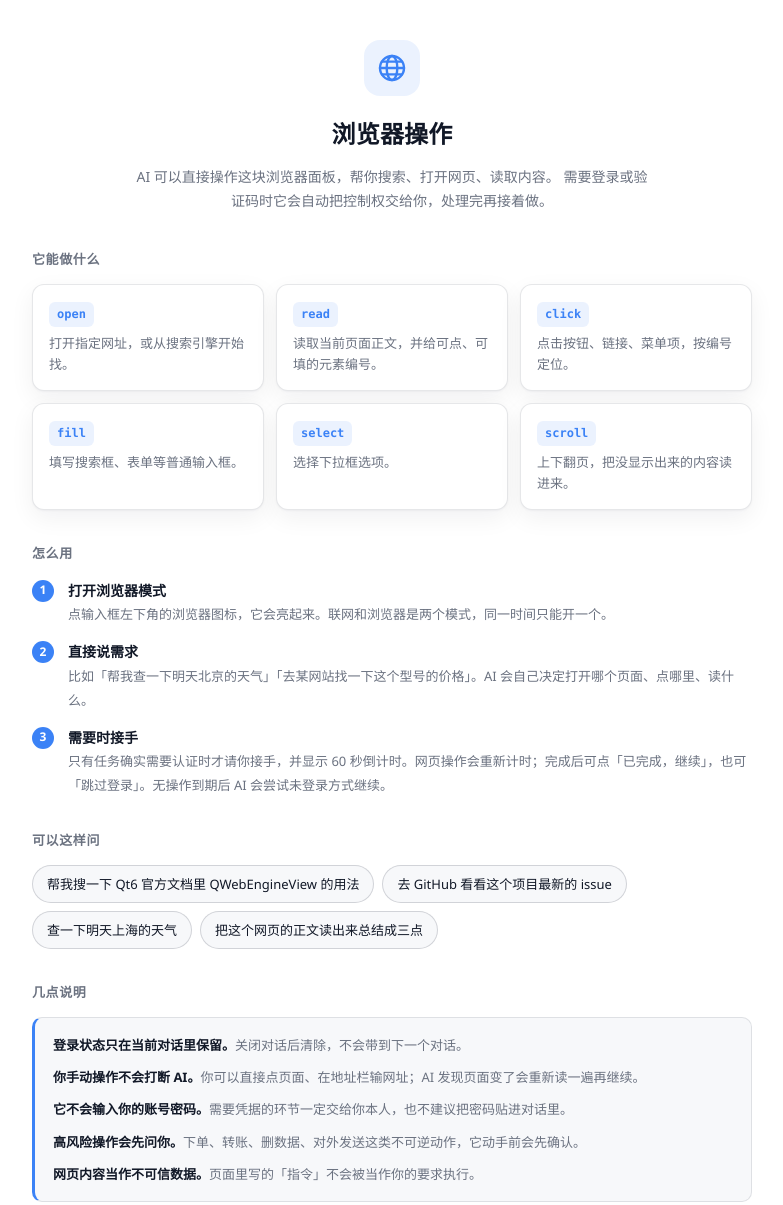
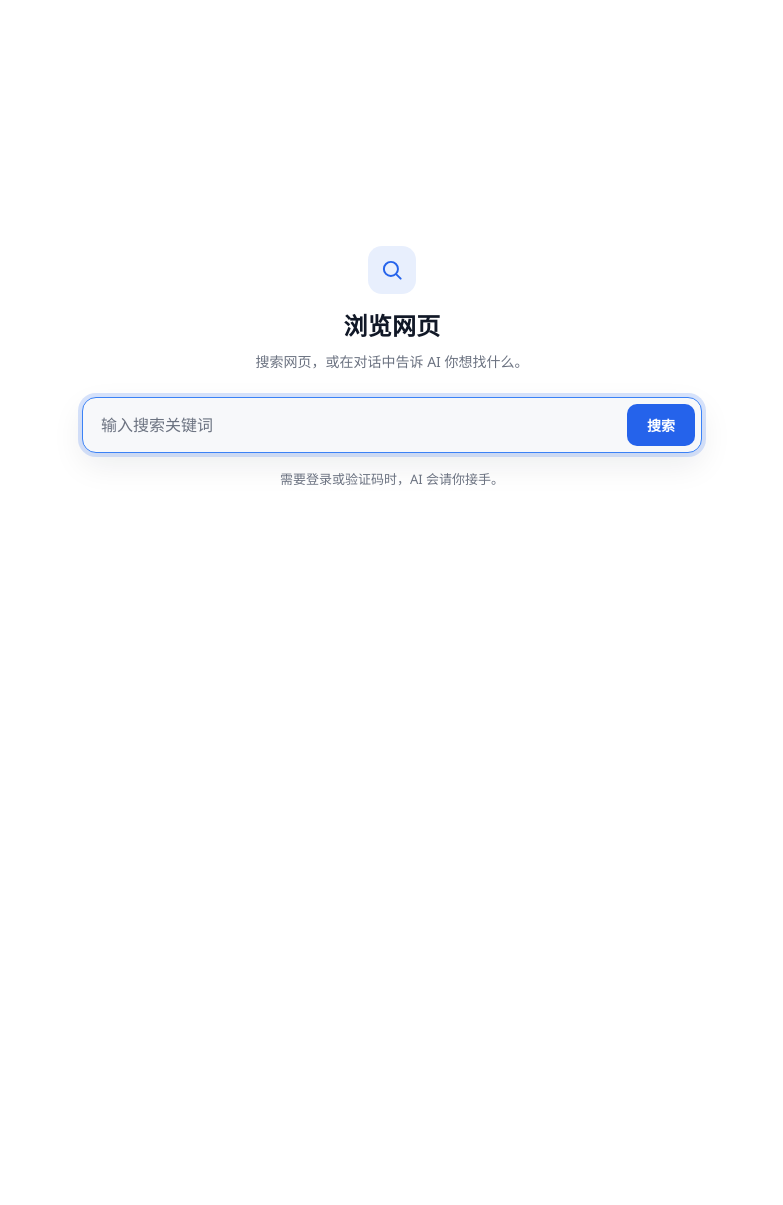
Before and after one commit to tujiaw/ntscreenshot, a plain HTML site: page src/resource/html/browser-home.html in a window 1280 px wide. Shown: the top 1205 px of the page, without its empty margins (248-1031 px from the left). After the commit the page ends 800 px from the top, so only its background shows below. Drawn offline with Linux system fonts and the light colour scheme.

Commit message:
AI优化

```diff
--- a/src/resource/html/browser-home.html
+++ b/src/resource/html/browser-home.html
@@ -1,330 +1,168 @@
 <!DOCTYPE html>
-<!--
-  下面的 data-nt-theme="light" 只是默认值，运行时由 BrowserPanel::installHomeThemeScript()
-  注入的脚本按当前应用主题改写成 dark / light。
-  WebEngine 的 prefers-color-scheme 跟的是系统设置而不是应用主题，两者经常不一致，
-  所以这里不用媒体查询，直接由应用把主题写进文档，避免深色应用里闪出一张白页。
-  这段脚本必须在 DocumentReady 注入：文档创建时 <html> 尚未解析出来，那时设的属性会被丢掉。
--->
+<!-- 主题由 BrowserPanel::installHomeThemeScript() 在运行时同步。 -->
 <html lang="zh-CN" data-nt-theme="light">
 <head>
   <meta charset="UTF-8" />
   <meta name="viewport" content="width=device-width, initial-scale=1.0" />
-  <title>浏览器操作</title>
+  <title>浏览器主页</title>
   <style>
     :root,
     html[data-nt-theme="light"] {
       color-scheme: light;
       --canvas: #ffffff;
       --surface: #f7f8fa;
-      --surface-raised: #ffffff;
-      --border: rgba(15, 23, 42, 0.10);
-      --border-strong: rgba(15, 23, 42, 0.16);
+      --border: rgba(15, 23, 42, 0.14);
+      --border-focus: #3b82f6;
       --text: #111827;
       --text-secondary: #6b7280;
-      --accent: #3b82f6;
-      --accent-subtle: rgba(59, 130, 246, 0.10);
-      --shadow: 0 1px 2px rgba(15, 23, 42, 0.04), 0 8px 24px rgba(15, 23, 42, 0.06);
+      --accent: #2563eb;
+      --accent-hover: #1d4ed8;
+      --accent-subtle: rgba(37, 99, 235, 0.10);
+      --focus-ring: rgba(37, 99, 235, 0.18);
+      --shadow: 0 12px 32px rgba(15, 23, 42, 0.08);
     }
 
     html[data-nt-theme="dark"] {
       color-scheme: dark;
       --canvas: #0f1115;
       --surface: #161a20;
-      --surface-raised: #1c2128;
-      --border: rgba(255, 255, 255, 0.09);
-      --border-strong: rgba(255, 255, 255, 0.16);
+      --border: rgba(255, 255, 255, 0.14);
+      --border-focus: #6ea0f8;
       --text: #e6edf3;
       --text-secondary: #8b949e;
       --accent: #5b94f8;
+      --accent-hover: #78a8fb;
       --accent-subtle: rgba(91, 148, 248, 0.14);
-      --shadow: 0 1px 2px rgba(0, 0, 0, 0.30), 0 8px 24px rgba(0, 0, 0, 0.28);
+      --focus-ring: rgba(91, 148, 248, 0.22);
+      --shadow: 0 12px 32px rgba(0, 0, 0, 0.30);
     }
 
     * { box-sizing: border-box; }
 
     body {
+      min-height: 100vh;
       margin: 0;
-      padding: 40px 24px 56px;
+      display: grid;
+      place-items: center;
+      padding: 32px 24px;
       background: var(--canvas);
       color: var(--text);
       font-family: "Microsoft YaHei UI", "Microsoft YaHei", "Segoe UI", system-ui, sans-serif;
-      font-size: 14px;
-      line-height: 1.7;
       -webkit-font-smoothing: antialiased;
     }
 
-    .page {
-      max-width: 720px;
-      margin: 0 auto;
+    main {
+      width: min(100%, 620px);
+      margin-top: -8vh;
+      text-align: center;
     }
 
-    /* === 头部 === */
-    header {
-      text-align: center;
-      margin-bottom: 36px;
-    }
-
-    .globe {
-      width: 56px;
-      height: 56px;
-      margin: 0 auto 18px;
-      display: flex;
-      align-items: center;
-      justify-content: center;
-      border-radius: 16px;
+    .mark {
+      width: 48px;
+      height: 48px;
+      margin: 0 auto 16px;
+      display: grid;
+      place-items: center;
+      border-radius: 14px;
       background: var(--accent-subtle);
       color: var(--accent);
     }
 
-    .globe svg { width: 32px; height: 32px; }
+    .mark svg { width: 26px; height: 26px; }
 
     h1 {
-      margin: 0 0 10px;
+      margin: 0;
       font-size: 24px;
-      font-weight: 600;
+      line-height: 1.35;
+      font-weight: 650;
       letter-spacing: 0.2px;
     }
 
-    .lede {
-      margin: 0 auto;
-      max-width: 520px;
+    .hint {
+      margin: 8px 0 24px;
       color: var(--text-secondary);
       font-size: 14px;
+      line-height: 1.6;
     }
 
-    /* === 通用小节 === */
-    section { margin-top: 32px; }
-
-    h2 {
-      margin: 0 0 14px;
-      font-size: 13px;
-      font-weight: 600;
-      letter-spacing: 0.6px;
-      text-transform: uppercase;
-      color: var(--text-secondary);
+    form {
+      display: flex;
+      gap: 8px;
+      padding: 6px;
+      border: 1px solid var(--border);
+      border-radius: 14px;
+      background: var(--surface);
+      box-shadow: var(--shadow);
+      transition: border-color 150ms ease, box-shadow 150ms ease;
     }
 
-    /* === 能力卡片 === */
-    .grid {
-      display: grid;
-      grid-template-columns: repeat(auto-fit, minmax(210px, 1fr));
-      gap: 12px;
+    form:focus-within {
+      border-color: var(--border-focus);
+      box-shadow: 0 0 0 4px var(--focus-ring), var(--shadow);
     }
 
-    .card {
-      padding: 16px;
-      border: 1px solid var(--border);
-      border-radius: 12px;
-      background: var(--surface-raised);
-      box-shadow: var(--shadow);
+    input {
+      min-width: 0;
+      flex: 1;
+      height: 42px;
+      padding: 0 12px;
+      border: 0;
+      outline: 0;
+      background: transparent;
+      color: var(--text);
+      font: inherit;
+      font-size: 16px;
     }
 
-    .card code {
-      display: inline-block;
-      margin-bottom: 6px;
-      padding: 2px 8px;
-      border-radius: 6px;
-      background: var(--accent-subtle);
-      color: var(--accent);
-      font-family: "Cascadia Mono", Consolas, "Courier New", monospace;
-      font-size: 12px;
+    input::placeholder { color: var(--text-secondary); opacity: 1; }
+
+    button {
+      height: 42px;
+      padding: 0 20px;
+      border: 0;
+      border-radius: 10px;
+      background: var(--accent);
+      color: #ffffff;
+      font: inherit;
+      font-size: 14px;
       font-weight: 600;
+      cursor: pointer;
     }
 
-    .card p {
-      margin: 0;
+    button:hover { background: var(--accent-hover); }
+    button:focus-visible { outline: 3px solid var(--focus-ring); outline-offset: 2px; }
+
+    .privacy {
+      margin: 16px 0 0;
       color: var(--text-secondary);
       font-size: 13px;
       line-height: 1.6;
     }
 
-    /* === 步骤 === */
-    ol.steps {
-      margin: 0;
-      padding: 0;
-      list-style: none;
-      counter-reset: step;
-    }
-
-    ol.steps li {
-      position: relative;
-      padding-left: 36px;
-      margin-bottom: 14px;
-      counter-increment: step;
-    }
-
-    ol.steps li:last-child { margin-bottom: 0; }
-
-    ol.steps li::before {
-      content: counter(step);
-      position: absolute;
-      left: 0;
-      top: 1px;
-      width: 22px;
-      height: 22px;
-      display: flex;
-      align-items: center;
-      justify-content: center;
-      border-radius: 50%;
-      background: var(--accent);
-      color: #ffffff;
-      font-size: 12px;
-      font-weight: 600;
-    }
-
-    ol.steps strong {
-      display: block;
-      font-weight: 600;
-    }
-
-    ol.steps span {
-      color: var(--text-secondary);
-      font-size: 13px;
-    }
-
-    /* === 示例提示词 === */
-    .chips {
-      display: flex;
-      flex-wrap: wrap;
-      gap: 8px;
-    }
-
-    .chip {
-      padding: 7px 14px;
-      border: 1px solid var(--border-strong);
-      border-radius: 999px;
-      background: var(--surface);
-      color: var(--text);
-      font-size: 13px;
-    }
-
-    /* === 提示条 === */
-    .note {
-      margin-top: 10px;
-      padding: 16px 18px;
-      border: 1px solid var(--border);
-      border-left: 3px solid var(--accent);
-      border-radius: 10px;
-      background: var(--surface);
-    }
-
-    .note p {
-      margin: 0 0 10px;
-      color: var(--text-secondary);
-      font-size: 13px;
-    }
-
-    .note p:last-child { margin-bottom: 0; }
-
-    .note strong { color: var(--text); font-weight: 600; }
-
-    footer {
-      margin-top: 40px;
-      padding-top: 20px;
-      border-top: 1px solid var(--border);
-      text-align: center;
-      color: var(--text-secondary);
-      font-size: 12px;
-    }
-
-    @media (max-width: 420px) {
-      body { padding: 28px 16px 40px; }
-      h1 { font-size: 20px; }
-      .grid { grid-template-columns: 1fr; }
+    @media (max-width: 460px) {
+      body { padding: 24px 16px; }
+      main { margin-top: -4vh; }
+      form { gap: 6px; }
+      button { padding: 0 15px; }
     }
   </style>
 </head>
 <body>
-  <div class="page">
-    <header>
-      <div class="globe" aria-hidden="true">
-        <svg viewBox="0 0 24 24" fill="none" stroke="currentColor" stroke-width="1.8"
-             stroke-linecap="round" stroke-linejoin="round">
-          <circle cx="12" cy="12" r="9" />
-          <ellipse cx="12" cy="12" rx="4" ry="9" />
-          <path d="M3 12h18" />
-          <path d="M4.6 7.2h14.8" />
-          <path d="M4.6 16.8h14.8" />
-        </svg>
-      </div>
-      <h1>浏览器操作</h1>
-      <p class="lede">
-        AI 可以直接操作这块浏览器面板，帮你搜索、打开网页、读取内容。
-        需要登录或验证码时它会自动把控制权交给你，处理完再接着做。
-      </p>
-    </header>
-
-    <section>
-      <h2>它能做什么</h2>
-      <div class="grid">
-        <div class="card">
-          <code>open</code>
-          <p>打开指定网址，或从搜索引擎开始找。</p>
-        </div>
-        <div class="card">
-          <code>read</code>
-          <p>读取当前页面正文，并给可点、可填的元素编号。</p>
-        </div>
-        <div class="card">
-          <code>click</code>
-          <p>点击按钮、链接、菜单项，按编号定位。</p>
-        </div>
-        <div class="card">
-          <code>fill</code>
-          <p>填写搜索框、表单等普通输入框。</p>
-        </div>
-        <div class="card">
-          <code>select</code>
-          <p>选择下拉框选项。</p>
-        </div>
-        <div class="card">
-          <code>scroll</code>
-          <p>上下翻页，把没显示出来的内容读进来。</p>
-        </div>
-      </div>
-    </section>
-
-    <section>
-      <h2>怎么用</h2>
-      <ol class="steps">
-        <li>
-          <strong>打开浏览器模式</strong>
-          <span>点输入框左下角的浏览器图标，它会亮起来。联网和浏览器是两个模式，同一时间只能开一个。</span>
-        </li>
-        <li>
-          <strong>直接说需求</strong>
-          <span>比如「帮我查一下明天北京的天气」「去某网站找一下这个型号的价格」。AI 会自己决定打开哪个页面、点哪里、读什么。</span>
-        </li>
-        <li>
-          <strong>需要时接手</strong>
-          <span>只有任务确实需要认证时才请你接手，并显示 60 秒倒计时。网页操作会重新计时；完成后可点「已完成，继续」，也可「跳过登录」。无操作到期后 AI 会尝试未登录方式继续。</span>
-        </li>
-      </ol>
-    </section>
-
-    <section>
-      <h2>可以这样问</h2>
-      <div class="chips">
-        <span class="chip">帮我搜一下 Qt6 官方文档里 QWebEngineView 的用法</span>
-        <span class="chip">去 GitHub 看看这个项目最新的 issue</span>
-        <span class="chip">查一下明天上海的天气</span>
-        <span class="chip">把这个网页的正文读出来总结成三点</span>
-      </div>
-    </section>
-
-    <section>
-      <h2>几点说明</h2>
-      <div class="note">
-        <p><strong>登录状态只在当前对话里保留。</strong>关闭对话后清除，不会带到下一个对话。</p>
-        <p><strong>你手动操作不会打断 AI。</strong>你可以直接点页面、在地址栏输网址；AI 发现页面变了会重新读一遍再继续。</p>
-        <p><strong>它不会输入你的账号密码。</strong>需要凭据的环节一定交给你本人，也不建议把密码贴进对话里。</p>
-        <p><strong>高风险操作会先问你。</strong>下单、转账、删数据、对外发送这类不可逆动作，它动手前会先确认。</p>
-        <p><strong>网页内容当作不可信数据。</strong>页面里写的「指令」不会被当作你的要求执行。</p>
-      </div>
-    </section>
-
-    <footer>在地址栏输入网址，或直接告诉 AI 你想做什么。</footer>
-  </div>
+  <main>
+    <div class="mark" aria-hidden="true">
+      <svg viewBox="0 0 24 24" fill="none" stroke="currentColor" stroke-width="1.8"
+           stroke-linecap="round" stroke-linejoin="round">
+        <circle cx="11" cy="11" r="6.5" />
+        <path d="m16 16 4 4" />
+      </svg>
+    </div>
+    <h1>浏览网页</h1>
+    <p class="hint">搜索网页，或在对话中告诉 AI 你想找什么。</p>
+    <form action="https://www.bing.com/search" method="get" role="search">
+      <input name="q" type="search" aria-label="搜索网页" placeholder="输入搜索关键词" autocomplete="off" autofocus />
+      <button type="submit">搜索</button>
+    </form>
+    <p class="privacy">需要登录或验证码时，AI 会请你接手。</p>
+  </main>
 </body>
 </html>
```
Also changed, not shown: 10 other files.
